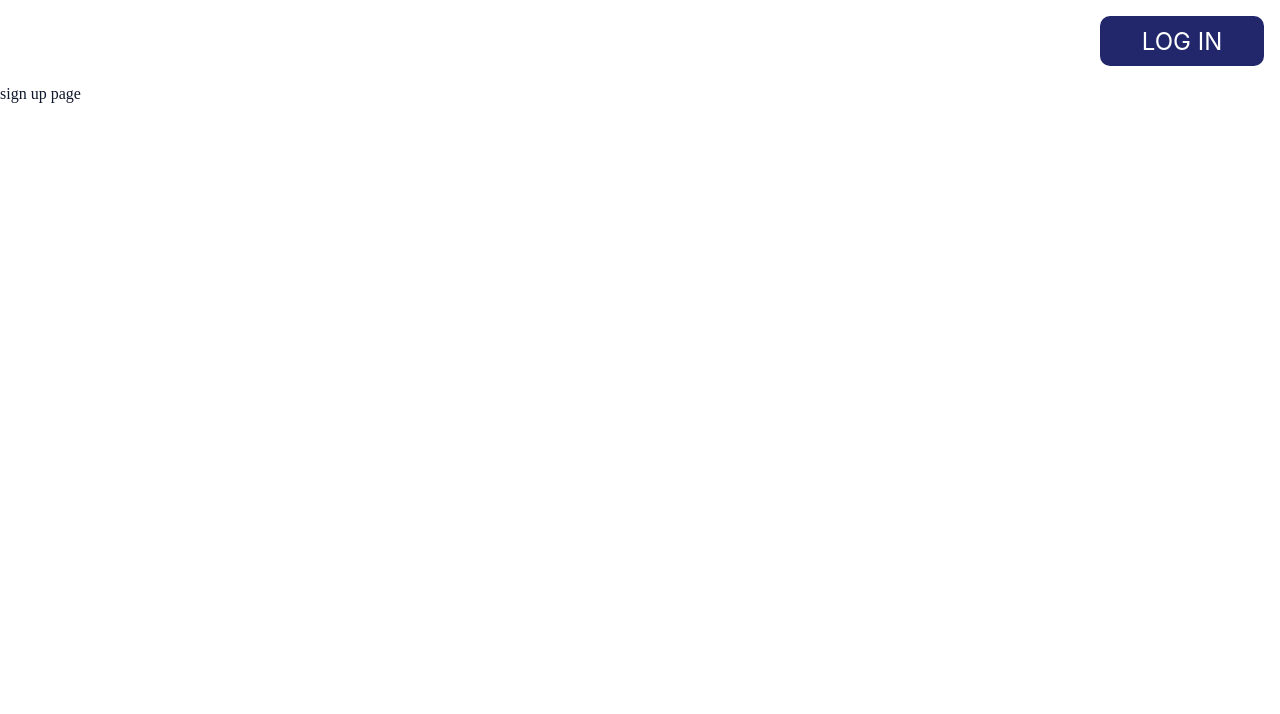
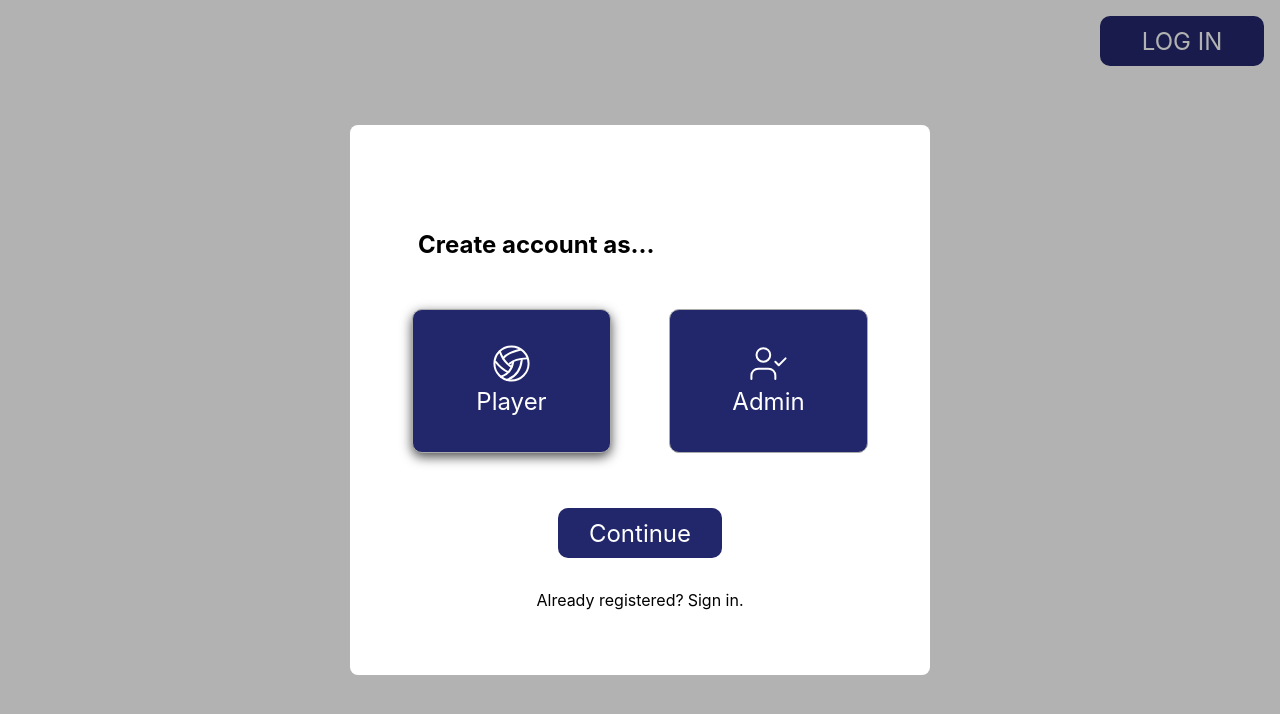
Before and after one commit to ubccsss/UBC-Volleyball-Club-Website, a Next.js app: page /signup in a window 1280 px wide. Shown: the top 714 px of the page. Built offline with nearby package versions, Linux system fonts and the light colour scheme.

Commit message:
rename, fix to use pages

```diff
--- a/app/login/layout.tsx
+++ b/app/login/layout.tsx
@@ -4,8 +4,12 @@ export default function LoginLayout({
     children: React.ReactNode
   }) {
     return (
-      <html lang="en">
-        <body>{children}</body>
+      <html lang="en" suppressHydrationWarning>
+        <body>
+          <div>
+              {children}
+          </div>
+        </body>
       </html>
     )
   }
--- a/app/login/page.tsx
+++ b/app/login/page.tsx
@@ -1,12 +1,23 @@
+"use client"
+import SigninModal from "@/src/components/login-modal";
+import { useState } from "react";
 
 export default function LoginPage() {
+  const [showModal, setShowModal] = useState(true);
+
+  const closeModal = () => {
+    setShowModal(false);
+  };
+
   return (
-    <section className="">
+
+      <section className="">
         <div>
-            <h1>
-                login page
-            </h1>
+         <SigninModal showModal={showModal} closeModal={closeModal} />
+
         </div>
-    </section>
+      </section>
+
+
   )
 }
--- a/app/signup/layout.tsx
+++ b/app/signup/layout.tsx
@@ -4,8 +4,12 @@ export default function SignupLayout({
     children: React.ReactNode
   }) {
     return (
-      <html lang="en">
-        <body>{children}</body>
+      <html lang="en" suppressHydrationWarning>
+        <body>
+          <div>
+            {children}
+          </div>
+        </body>
       </html>
     )
   }
--- a/app/signup/page.tsx
+++ b/app/signup/page.tsx
@@ -1,11 +1,22 @@
+"use client"
+
+import SignupModal from "@/src/components/signup-modal";
+import { useState } from "react";
 
 export default function SignupPage() {
+
+    const [showSignupModal, setShowSignupModal] = useState(true);
+
+    const closeSignupModal = () => {
+      setShowSignupModal(false);
+    };
+
     return (
+
       <section className="">
           <div>
-              <h1>
-                  sign up page
-              </h1>
+            <SignupModal showSignupModal={showSignupModal} closeSignupModal={closeSignupModal}/>
+
           </div>
       </section>
     )
--- a/src/components/login-model.tsx
+++ b/src/components/login-modal.tsx
@@ -1,6 +1,5 @@
 import React, { useState } from "react";
 import styles from "@/src/styles/modal.module.css";
-import SignupModal from "./signup-modal";
 
 interface ModalProps {
   showModal: boolean;
@@ -19,30 +18,18 @@ const inputStyles = {
 
 }
 
-const Modal: React.FC<ModalProps> = ({ showModal, closeModal }) => {
+const SigninModal: React.FC<ModalProps> = ({ showModal, closeModal }) => {
 
     const handleBackdropClick = (event: React.MouseEvent<HTMLDivElement>) => {
         if (event.target === event.currentTarget) {
           closeModal();
+          window.location.href = '/';
         }
       };
 
     const handleSubmit = (event: React.FormEvent<HTMLFormElement>) => {
         event.preventDefault();
         // logic TODO
-    };
-
-    const [showSignupModal, setShowSignupModal] = useState(false);
-
-    const handleSignupClick = (event: React.MouseEvent<HTMLAnchorElement>) => {
-      event.preventDefault();
-
-      setShowSignupModal(true);
-      closeModal();
-    };
-
-    const closeSignupModal = () => {
-      setShowSignupModal(false);
     };
 
   return (
@@ -70,16 +57,13 @@ const Modal: React.FC<ModalProps> = ({ showModal, closeModal }) => {
           </form>
           <div className={styles.signupSection}>
             <h1 className={styles.signUpText}> Not registered?</h1>
-            <a className={styles.signUpLink} href="#" onClick={handleSignupClick}> Sign up.</a>
-
+            <a className={styles.signUpLink} href="/signup"> Sign up.</a>
           </div>
         </div>
       </div>
     )}
-
-    <SignupModal showSignupModal={showSignupModal} closeSignupModal={closeSignupModal}/>
     </>
   );
 };
 
-export default Modal;
+export default SigninModal;
--- a/src/components/signup-modal.tsx
+++ b/src/components/signup-modal.tsx
@@ -1,6 +1,5 @@
 import React, { useState } from "react";
 import styles from "@/src/styles/modal.module.css";
-import Modal from "./login-model";
 
 interface SignupModalProps {
   showSignupModal: boolean;
@@ -26,6 +25,8 @@ const SignupModal: React.FC<SignupModalProps> = ({
   const handleBackdropClick = (event: React.MouseEvent<HTMLDivElement>) => {
     if (event.target === event.currentTarget) {
       closeSignupModal();
+      window.location.href = '/';
+
     }
   };
 
@@ -34,19 +35,6 @@ const SignupModal: React.FC<SignupModalProps> = ({
     console.log(selectedAccount);
 
     // TODO
-  };
-
-  const [showSigninModal, setShowSigninModal] = useState(false);
-
-  const handleSigninClick = (event: React.MouseEvent<HTMLAnchorElement>) => {
-    event.preventDefault();
-
-    setShowSigninModal(true);
-    closeSigninModal();
-  };
-
-  const closeSigninModal = () => {
-    setShowSigninModal(false);
   };
 
   return (
@@ -93,15 +81,12 @@ const SignupModal: React.FC<SignupModalProps> = ({
           </form>
           <div className={styles.signupSection}>
             <h1 className={styles.signUpText}> Already registered?</h1>
-            <a className={styles.signUpLink} href="#" onClick={handleSigninClick}> Sign in.</a>
+            <a className={styles.signUpLink} href="/login"> Sign in.</a>
           </div>
         </div>
       </div>
     )
     }
-    {/* <Modal showModal={showSigninModal} closeModal={closeSigninModal} /> */}
-    {/* need to fix loop TODO */}
-
     </>
 
   );
--- a/src/components/site-header.tsx
+++ b/src/components/site-header.tsx
@@ -2,20 +2,10 @@
 
 import React, { useState } from "react";
 import styles from "@/src/styles/header.module.css";
-import Modal from "./login-model";
 
 interface SiteHeaderProps {}
 
 export const SiteHeader: React.FC<SiteHeaderProps> = () => {
-  const [showModal, setShowModal] = useState(false);
-
-  const closeModal = () => {
-    setShowModal(false);
-  };
-
-  const openModal = () => {
-    setShowModal(true);
-  };
 
   return (
     <header className={styles.header}>
@@ -23,10 +13,11 @@ export const SiteHeader: React.FC<SiteHeaderProps> = () => {
         <h1>logo</h1>
       </div>
       <div className={styles.right}>
-        <button className={styles.loginButton} onClick={openModal}>
-          LOG IN
-        </button>
-        <Modal showModal={showModal} closeModal={closeModal} />
+        <a href="/login">
+          <button className={styles.loginButton}>
+            LOG IN
+          </button>
+        </a>
       </div>
     </header>
   );
```
